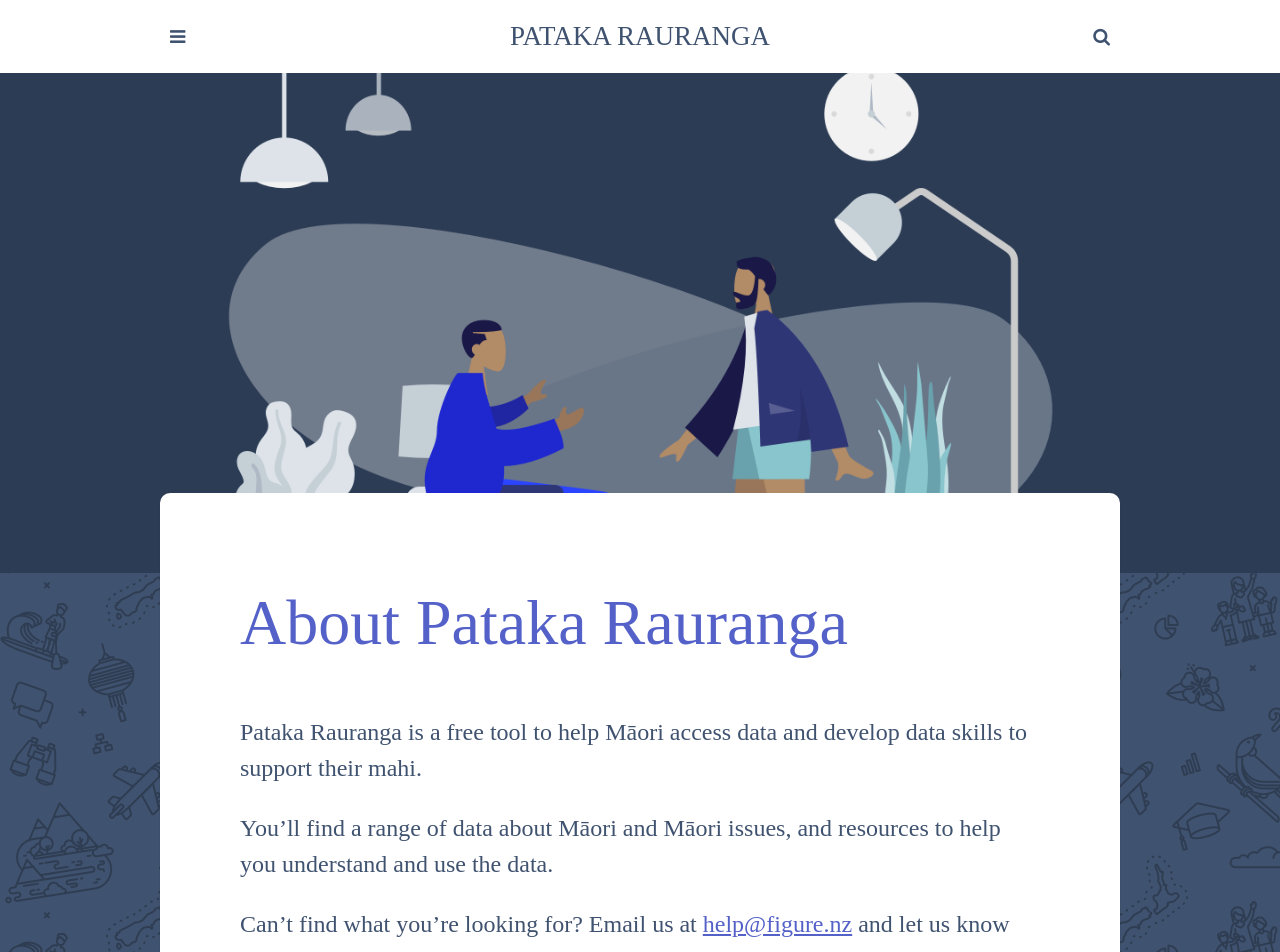
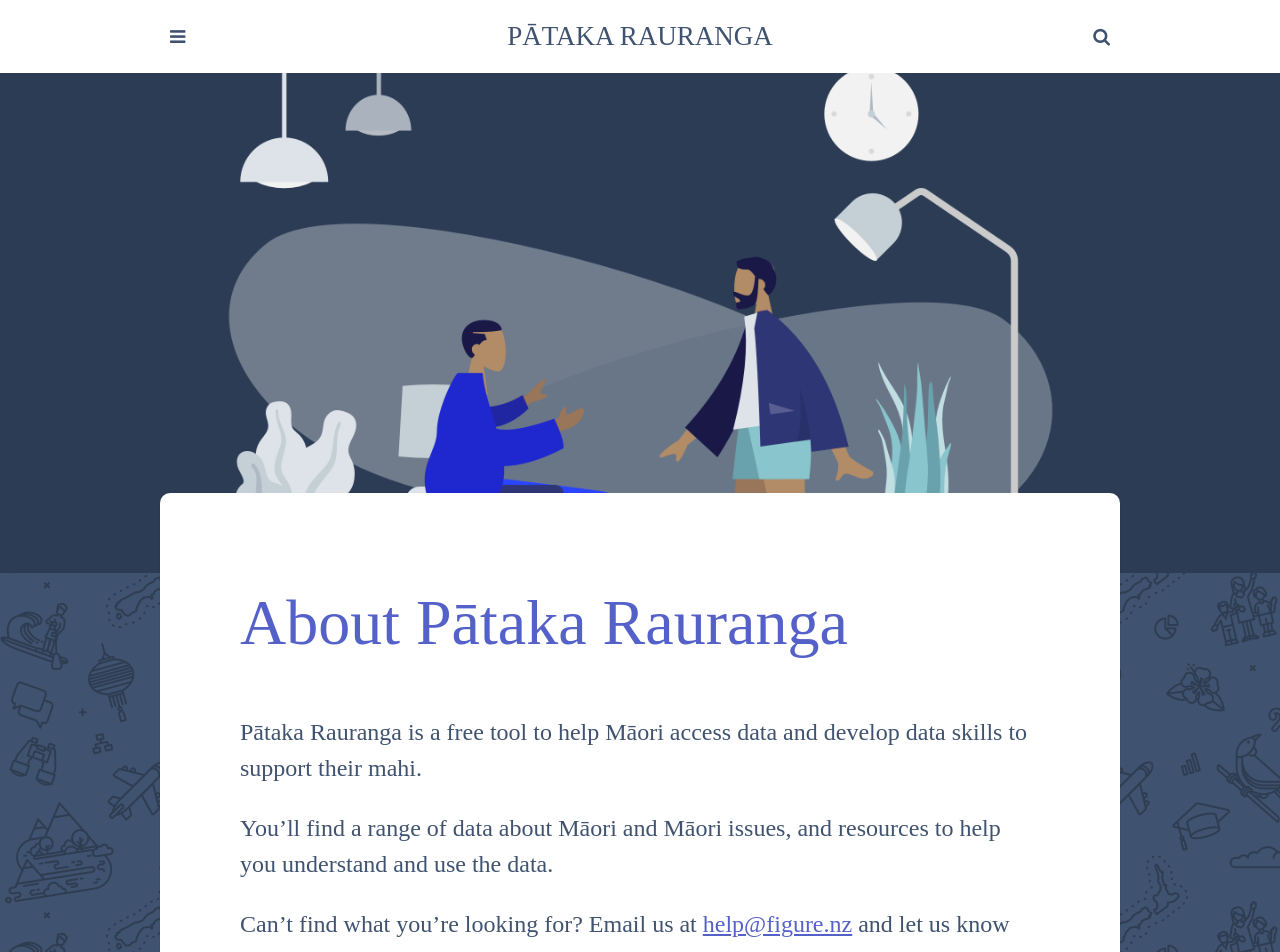
Before and after one commit to figurenz/microsite-maori, a Jekyll site: the page built from about.md, in a window 1280 px wide. Shown: the top 952 px of the page. Built offline with Jekyll 4.4.1, drawn with Linux system fonts in a browser that asks for light colours; some web fonts are replaced; some of the changed text lies outside the part shown.

Commit message:
Corrent missing macron

```diff
--- a/_config.yml
+++ b/_config.yml
@@ -1,4 +1,4 @@
-title: Pataka Rauranga
+title: Pātaka Rauranga
 subtitle: A place to find data for and about Māori
 description: Find and use stats and data about Māori people, language, health, economy, innovation, wellbeing, environment, education, and more.
 analytics: false
--- a/about.md
+++ b/about.md
@@ -5,9 +5,9 @@ title: About
 isHome: false
 ---
 
-# About Pataka Rauranga
+# About Pātaka Rauranga
 
-Pataka Rauranga is a free tool to help Māori access data and develop data skills to support their mahi.
+Pātaka Rauranga is a free tool to help Māori access data and develop data skills to support their mahi.
 
 You'll find a range of data about Māori and Māori issues, and resources to help you understand and use the data.
 
@@ -15,7 +15,7 @@ Can't find what you're looking for? Email us at <help@figure.nz> and let us know
 
 ## Who made this?
 
-Pataka Rauranga is brought to you by [Figure.NZ](https://figure.nz). This project is supported by our friends in the Māori Economy team at [Callaghan Innovation](https://www.callaghaninnovation.govt.nz/access-experts/maori-economy). We are very grateful for both their support and their shared passion for Māori wellbeing and economic success.
+Pātaka Rauranga is brought to you by [Figure.NZ](https://figure.nz). This project is supported by our friends in the Māori Economy team at [Callaghan Innovation](https://www.callaghaninnovation.govt.nz/access-experts/maori-economy). We are very grateful for both their support and their shared passion for Māori wellbeing and economic success.
 
 Illustrations are made using the [Humaaans illustration library](https://www.humaaans.com/). We thank them for sharing such a useful tool under Creative Commons licensing.
 
```
